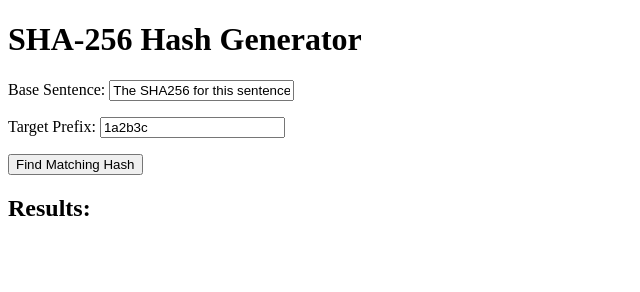
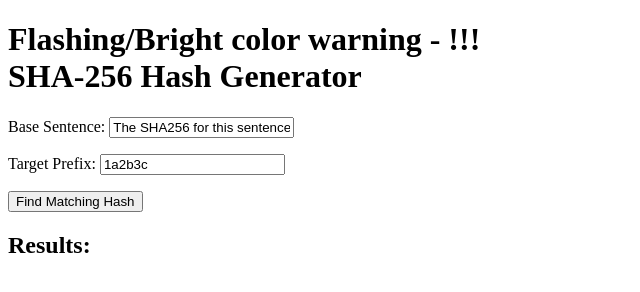
Before and after one commit to cfiorelli/shagen, a plain HTML site: page index.html in a window 1280 px wide. Shown: the whole page, without its empty margins (0-640 px from the left). Drawn offline with Linux system fonts and the light colour scheme.

Commit message:
add flashing warning

```diff
--- a/index.html
+++ b/index.html
@@ -6,7 +6,7 @@
     <title>SHA-256 Hash Generator v5</title>
 </head>
 <body>
-    <h1>SHA-256 Hash Generator</h1>
+    <h1>Flashing/Bright color warning - !!!<br> SHA-256 Hash Generator</h1>
 
     <p>
         Base Sentence:
```
Also changed, not shown: 1 other file.
